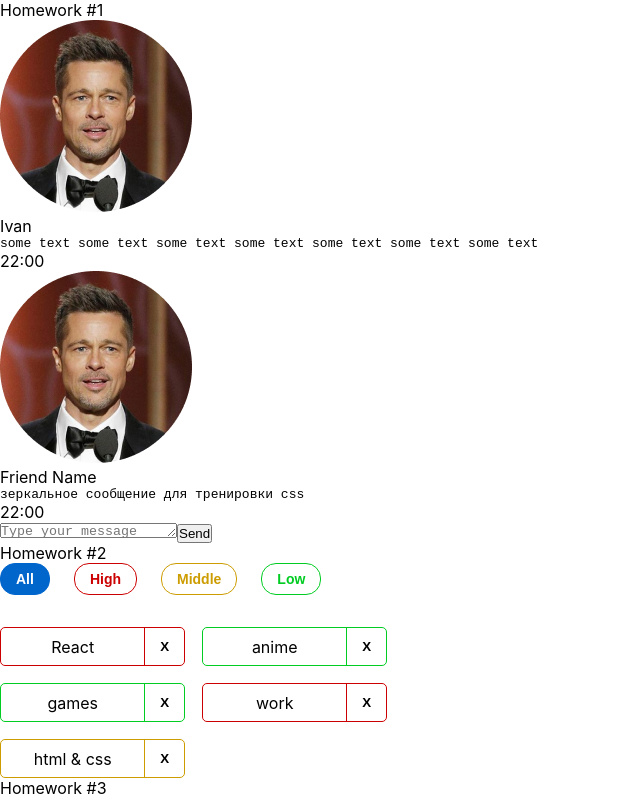
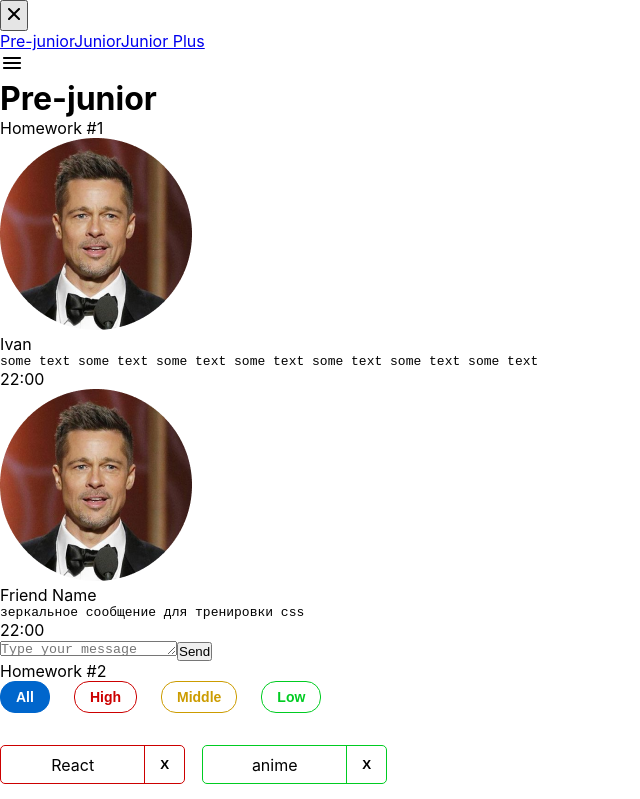
Before and after one commit to nikitastas/homework_2, a React (Create React App) app: page /#/pre-junior in a window 1280 px wide. Shown: the top 799 px of the page, without its empty margins (0-640 px from the left). Built offline with nearby package versions, Linux system fonts and the light colour scheme.

Commit message:
Completed s3 HW5.

```diff
--- a/src/s1-main/App.tsx
+++ b/src/s1-main/App.tsx
@@ -4,18 +4,19 @@
 import HW2 from '../s2-homeworks/hw02/HW2';
 import HW3 from '../s2-homeworks/hw03/HW3';
 import HW4 from '../s2-homeworks/hw04/HW4';
+import HW5 from '../s2-homeworks/hw05/HW5';
 
 function App() {
     return (
         <div className={s.App}>
-            <HW1/>
-            {/*раскомментировать по ходу выполнения*/}
+            {/*<HW1/>
+            раскомментировать по ходу выполнения
             <HW2/>
             <HW3/>
-            <HW4/>
+            <HW4/>*/}
 
             {/*при выполнении дз 5 и более - закомментировать здесь дз 1-4, так как они есть внутри дз 5*/}
-            {/*<HW5/>*/}
+            <HW5/>
         </div>
     )
 }
--- a/src/s2-homeworks/hw05/Pages.tsx
+++ b/src/s2-homeworks/hw05/Pages.tsx
@@ -18,15 +18,14 @@
             <Routes>
                 {/*роутинг будут писать студенты*/}
                 {/*в начале мы попадаем на страницу '/' и переходим сразу на страницу /pre-junior*/}
-                {/*<Route ...*/}
+                <Route path={'/'} element={<Navigate to={PATH.PRE_JUNIOR} />} />
 
                 {/*роуты для /pre-junior, /junior, /junior-plus*/}
-                {/*<Route ...*/}
-                {/*<Route ...*/}
-                {/*<Route ...*/}
-
+                <Route path={PATH.PRE_JUNIOR} element={<PreJunior />} />
+                <Route path={PATH.JUNIOR} element={<Junior />} />
+                <Route path={PATH.JUNIOR_PLUS} element={<JuniorPlus />} />
                 {/*роут для несуществующей страницы должен отрисовать <Error404 />*/}
-                {/*<Route ...*/}
+                <Route path={'/*'} element={<Error404 />} />
             </Routes>
         </div>
     )
--- a/src/s2-homeworks/hw05/sidebar/Sidebar.tsx
+++ b/src/s2-homeworks/hw05/sidebar/Sidebar.tsx
@@ -31,7 +31,7 @@
                         id={'hw5-pre-junior-link'}
                         to={PATH.PRE_JUNIOR}
                         onClick={handleClose}
-                        // className={...} // делает студент
+                        className={({isActive}) => isActive ? s.active : ''}
                     >
                         Pre-junior
                     </NavLink>
@@ -39,7 +39,7 @@
                         id={'hw5-junior-link'}
                         to={PATH.JUNIOR}
                         onClick={handleClose}
-                        // className={...} // делает студент
+                        className={({isActive}) => isActive ? s.active : ''}
                     >
                         Junior
                     </NavLink>
@@ -47,7 +47,7 @@
                         id={'hw5-junior-plus-link'}
                         to={PATH.JUNIOR_PLUS}
                         onClick={handleClose}
-                        // className={...} // делает студент
+                        className={({isActive}) => isActive ? s.active : ''}
                     >
                         Junior Plus
                     </NavLink>
```
